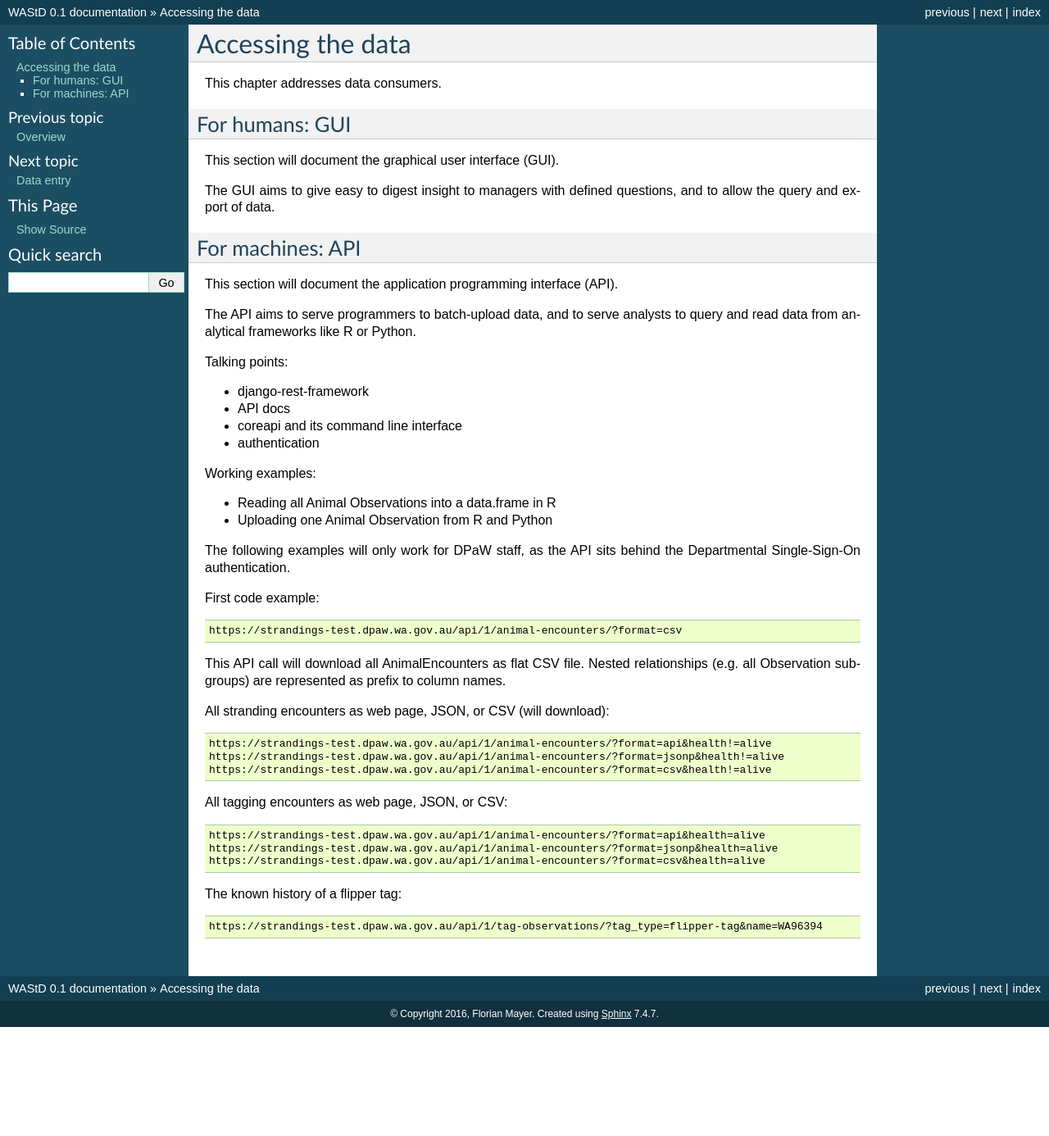
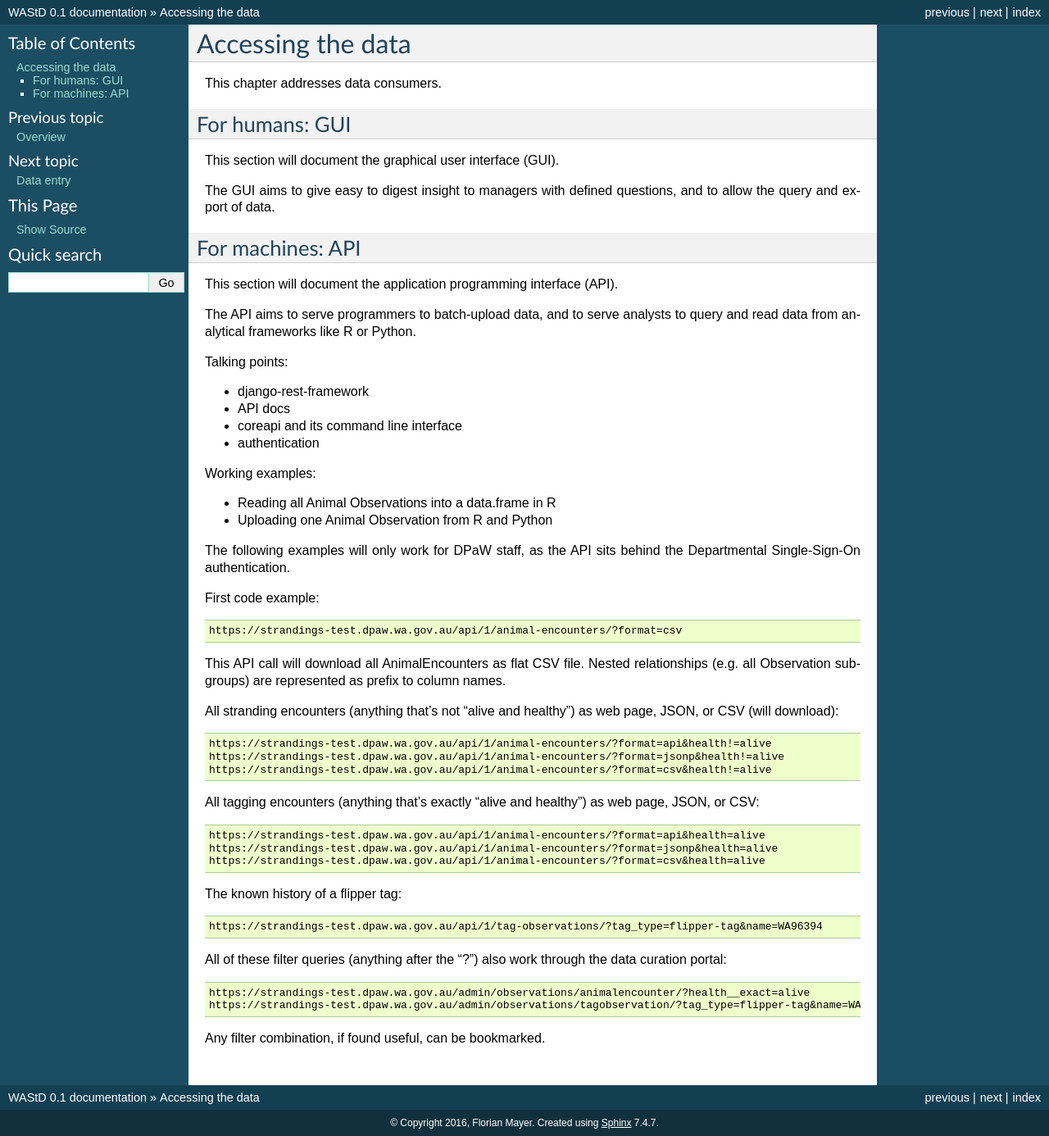
Before and after one commit to dbca-wa/wastd, a Sphinx documentation site: the page built from docs/data_consumers.rst, in a window 1280 px wide. Shown: the whole page at 82% size. Built offline with Sphinx 7.4.7, drawn with Linux system fonts in a browser that asks for light colours; pages that are not in the unit, such as notebooks, are missing from menus; before the commit the page ends 1253 px from its top, so only the background shows below that.

Commit message:
add to user docs, data consumers

```diff
--- a/docs/data_consumers.rst
+++ b/docs/data_consumers.rst
@@ -41,13 +41,15 @@ This API call will download all AnimalEncounters as flat CSV file.
 Nested relationships (e.g. all Observation subgroups) are represented as prefix
 to column names.
 
-All stranding encounters as web page, JSON, or CSV (will download)::
+All stranding encounters (anything that's not "alive and healthy") as web page,
+JSON, or CSV (will download)::
 
     https://strandings-test.dpaw.wa.gov.au/api/1/animal-encounters/?format=api&health!=alive
     https://strandings-test.dpaw.wa.gov.au/api/1/animal-encounters/?format=jsonp&health!=alive
     https://strandings-test.dpaw.wa.gov.au/api/1/animal-encounters/?format=csv&health!=alive
 
-All tagging encounters as web page, JSON, or CSV::
+All tagging encounters (anything that's exactly "alive and healthy") as web page,
+JSON, or CSV::
 
     https://strandings-test.dpaw.wa.gov.au/api/1/animal-encounters/?format=api&health=alive
     https://strandings-test.dpaw.wa.gov.au/api/1/animal-encounters/?format=jsonp&health=alive
@@ -56,3 +58,11 @@ All tagging encounters as web page, JSON, or CSV::
 The known history of a flipper tag::
 
     https://strandings-test.dpaw.wa.gov.au/api/1/tag-observations/?tag_type=flipper-tag&name=WA96394
+
+
+All of these filter queries (anything after the "?") also work through the data curation portal::
+
+    https://strandings-test.dpaw.wa.gov.au/admin/observations/animalencounter/?health__exact=alive
+    https://strandings-test.dpaw.wa.gov.au/admin/observations/tagobservation/?tag_type=flipper-tag&name=WA96395
+
+Any filter combination, if found useful, can be bookmarked.
```
Also changed, not shown: 1 other file.
